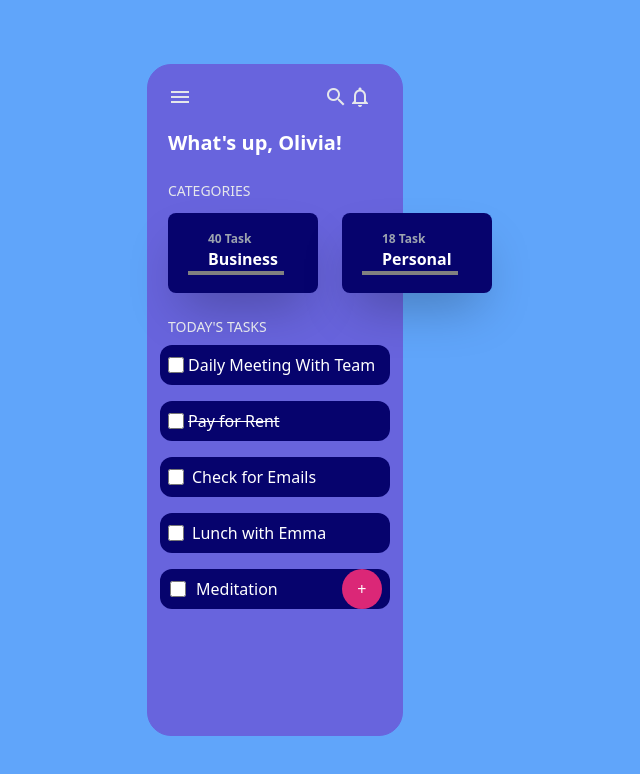
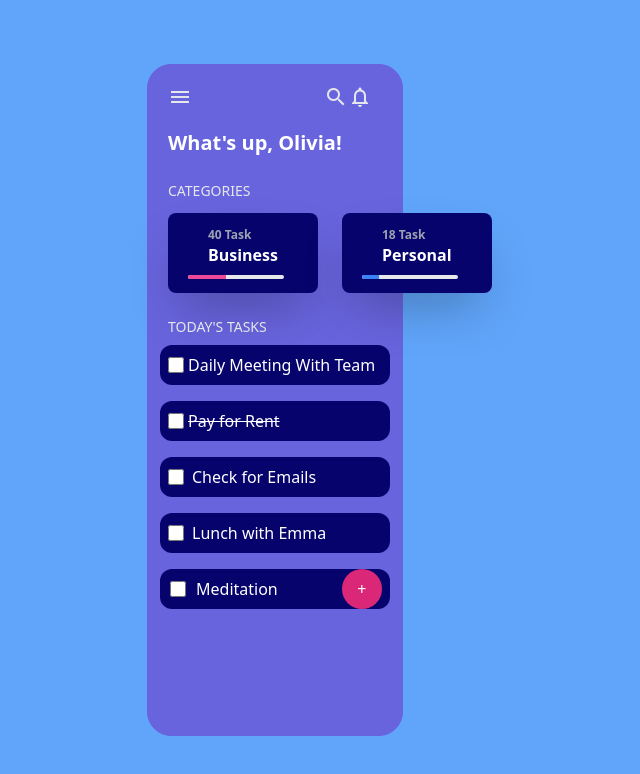
Before and after one commit to DeepaliBamble/project, a website built with Vite: page index.html in a window 1280 px wide. Shown: the whole page, without its empty margins (365-1005 px from the left). Built offline with nearby package versions, Linux system fonts and the light colour scheme.

Commit message:
Style:Made some changes in progress bar

```diff
--- a/index.html
+++ b/index.html
@@ -47,9 +47,11 @@
     <span>
         <span class="text-xs text-gray-400 p-10" >40 Task </span><br>
         <span class="p-10">Business</span>
-        <span class=" ">
-            <progress class=" h-1 ml-5 w-24 mr-5 "></progress>
-        </span>
+        <div class="h-1 relative ml-5 w-24 mr-5 mt-2 rounded-full overflow-hidden">
+            <div class="w-full h-full bg-gray-200 absolute"></div>
+            <div class="h-full bg-pink-500 absolute" style="width:40%"></div>
+        </div>
+
 
     </span>
 
@@ -60,15 +62,16 @@
     <span>
         <span class="text-xs text-gray-400 p-10" >18 Task </span><br>
         <span class="p-10">Personal</span>
-        <span class="justfy-center ">
-            <progress class="h-1 ml-5 w-24 mr-5"></progress>
-        </span>
+            <div class="h-1 relative ml-5 w-24 mr-5 rounded-full mt-2 overflow-hidden">
+            <div class="w-full h-full bg-gray-200 absolute"></div>
+            <div class="h-full bg-blue-500 absolute" style="width:18%"></div>
+        </div>
+
 
     </span>
 
 </div>
 </div><br>
-
 
 
 
```
